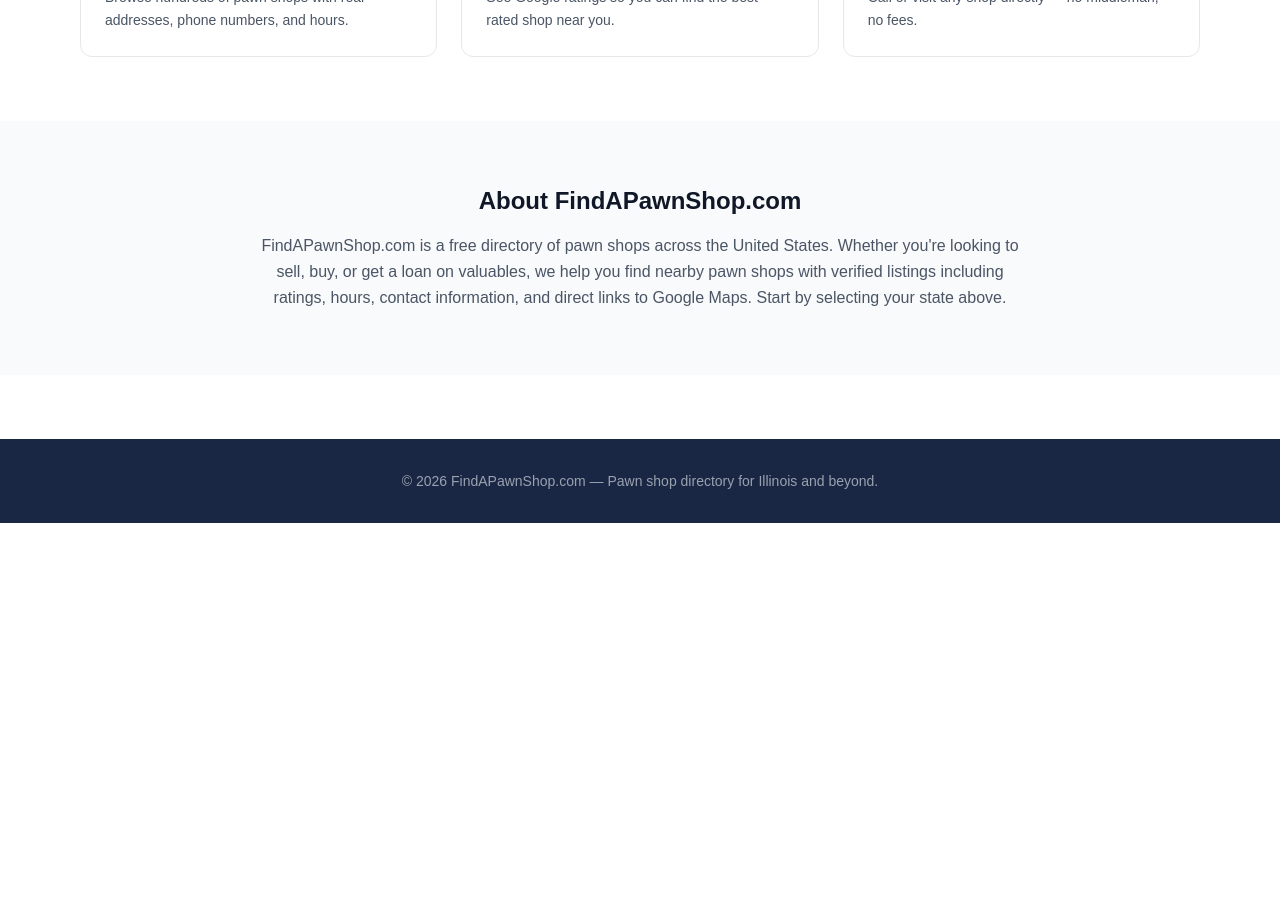
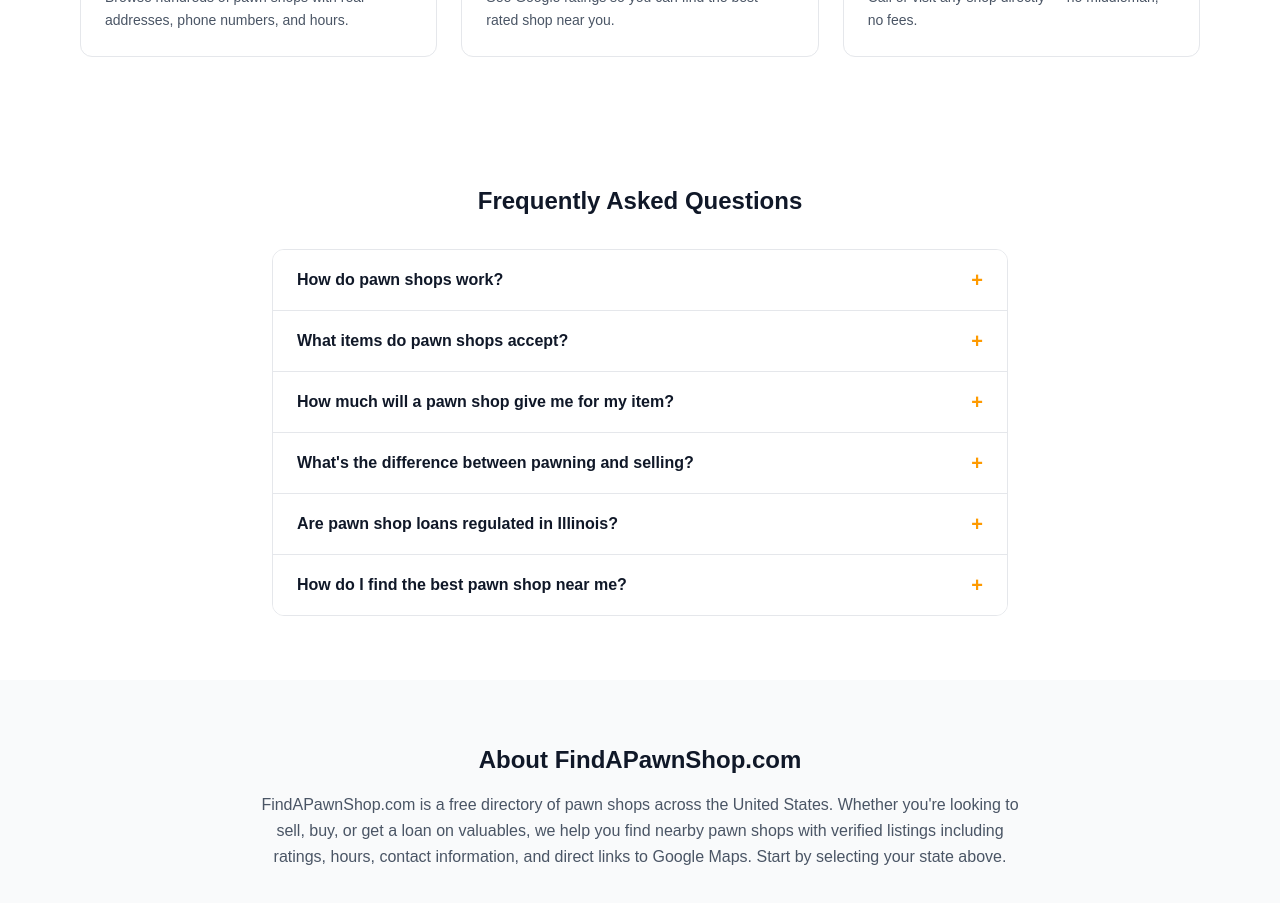
Before and after one commit to arouvalis/find-a-pawn-shop, a Next.js app: page / in a window 1280 px wide. Shown: the part 1560-2463 px from the top of the page. Before the commit the page ends 2083 px from the top, so only its background shows below. Built offline with nearby package versions, Linux system fonts and the light colour scheme.

Commit message:
Add FAQ sections to homepage and Chicago city page

```diff
--- a/src/app/illinois/[city]/page.tsx
+++ b/src/app/illinois/[city]/page.tsx
@@ -74,6 +74,44 @@
           </Link>
         ))}
       </div>
+
+      {citySlug === "chicago" && (
+        <div className="mt-16 max-w-3xl">
+          <h2 className="text-2xl font-bold text-gray-900 mb-6">FAQs About Pawn Shops in Chicago</h2>
+          <div className="divide-y divide-gray-200 border border-gray-200 rounded-xl overflow-hidden">
+            {[
+              {
+                q: "How many pawn shops are in Chicago?",
+                a: "There are approximately 90+ pawn shops operating in Chicago across neighborhoods including Austin, Pilsen, Humboldt Park, Englewood, Logan Square, and the Loop. FindAPawnShop.com lists verified pawn shops across all Chicago neighborhoods.",
+              },
+              {
+                q: "Are pawn shops in Chicago safe and legitimate?",
+                a: "Yes — all licensed pawn shops in Chicago must comply with Illinois state regulations and report transactions to the Chicago Police Department. This helps prevent the sale of stolen goods and protects both buyers and sellers.",
+              },
+              {
+                q: "What neighborhoods in Chicago have the most pawn shops?",
+                a: "Austin, Pilsen, Little Village, Humboldt Park, and Englewood tend to have the highest concentration of pawn shops in Chicago. Many shops are also located along major commercial corridors like Madison Street, Chicago Avenue, and Ashland Avenue.",
+              },
+              {
+                q: "Can I sell jewelry at a Chicago pawn shop?",
+                a: "Yes — jewelry, gold, and silver are among the most commonly accepted items at Chicago pawn shops. Many shops on our list specialize in jewelry and offer competitive rates based on current gold and silver spot prices.",
+              },
+              {
+                q: "What are typical pawn shop hours in Chicago?",
+                a: "Most Chicago pawn shops are open Monday through Saturday, roughly 9AM to 6PM. Some shops have Sunday hours. Always check the individual listing page for exact hours before visiting.",
+              },
+            ].map(({ q, a }) => (
+              <details key={q} className="group bg-white">
+                <summary className="flex items-center justify-between gap-4 px-6 py-4 cursor-pointer list-none">
+                  <span className="font-semibold text-gray-900 text-sm sm:text-base">{q}</span>
+                  <span className="text-amber-500 font-bold text-xl shrink-0 group-open:rotate-45 transition-transform">+</span>
+                </summary>
+                <p className="px-6 pb-5 text-gray-600 text-sm leading-relaxed">{a}</p>
+              </details>
+            ))}
+          </div>
+        </div>
+      )}
     </div>
   );
 }
--- a/src/app/page.tsx
+++ b/src/app/page.tsx
@@ -142,6 +142,47 @@
         </div>
       </section>
 
+      {/* FAQ */}
+      <section className="max-w-3xl mx-auto px-4 py-16">
+        <h2 className="text-2xl font-bold text-gray-900 mb-8 text-center">Frequently Asked Questions</h2>
+        <div className="divide-y divide-gray-200 border border-gray-200 rounded-xl overflow-hidden">
+          {[
+            {
+              q: "How do pawn shops work?",
+              a: "Pawn shops offer short-term loans using your valuables as collateral. You bring in an item, the pawnbroker appraises it and offers you a loan. If you repay the loan plus interest within the agreed period, you get your item back. If not, the pawn shop keeps the item and sells it.",
+            },
+            {
+              q: "What items do pawn shops accept?",
+              a: "Most pawn shops accept jewelry, gold and silver, electronics, musical instruments, tools, firearms (where licensed), and sporting goods. High-value items like diamond rings, name-brand watches, and newer electronics tend to get the best offers.",
+            },
+            {
+              q: "How much will a pawn shop give me for my item?",
+              a: "Pawn shops typically offer 25–60% of an item's resale value. Jewelry and gold are valued based on weight and purity. Electronics are assessed by age, condition, and current market demand. Getting quotes from multiple shops is always a good idea.",
+            },
+            {
+              q: "What's the difference between pawning and selling?",
+              a: "When you pawn an item, you're taking a loan with the item as collateral — you can get it back by repaying the loan. When you sell, you transfer ownership permanently in exchange for cash. Selling usually gets you more money upfront.",
+            },
+            {
+              q: "Are pawn shop loans regulated in Illinois?",
+              a: "Yes. Illinois pawn shops are regulated by the Illinois Pawnbroker Regulation Act. Interest rates and loan terms are capped by state law. Pawnbrokers are required to be licensed and to report transactions to local law enforcement.",
+            },
+            {
+              q: "How do I find the best pawn shop near me?",
+              a: "Look for shops with high Google ratings and many reviews — this indicates consistent, trustworthy service. Check their hours, confirm they accept the type of item you have, and consider getting quotes from 2-3 shops before committing.",
+            },
+          ].map(({ q, a }) => (
+            <details key={q} className="group bg-white">
+              <summary className="flex items-center justify-between gap-4 px-6 py-4 cursor-pointer list-none">
+                <span className="font-semibold text-gray-900 text-sm sm:text-base">{q}</span>
+                <span className="text-amber-500 font-bold text-xl shrink-0 group-open:rotate-45 transition-transform">+</span>
+              </summary>
+              <p className="px-6 pb-5 text-gray-600 text-sm leading-relaxed">{a}</p>
+            </details>
+          ))}
+        </div>
+      </section>
+
       {/* About */}
       <section className="bg-gray-50 py-16 px-4">
         <div className="max-w-3xl mx-auto text-center">
```
